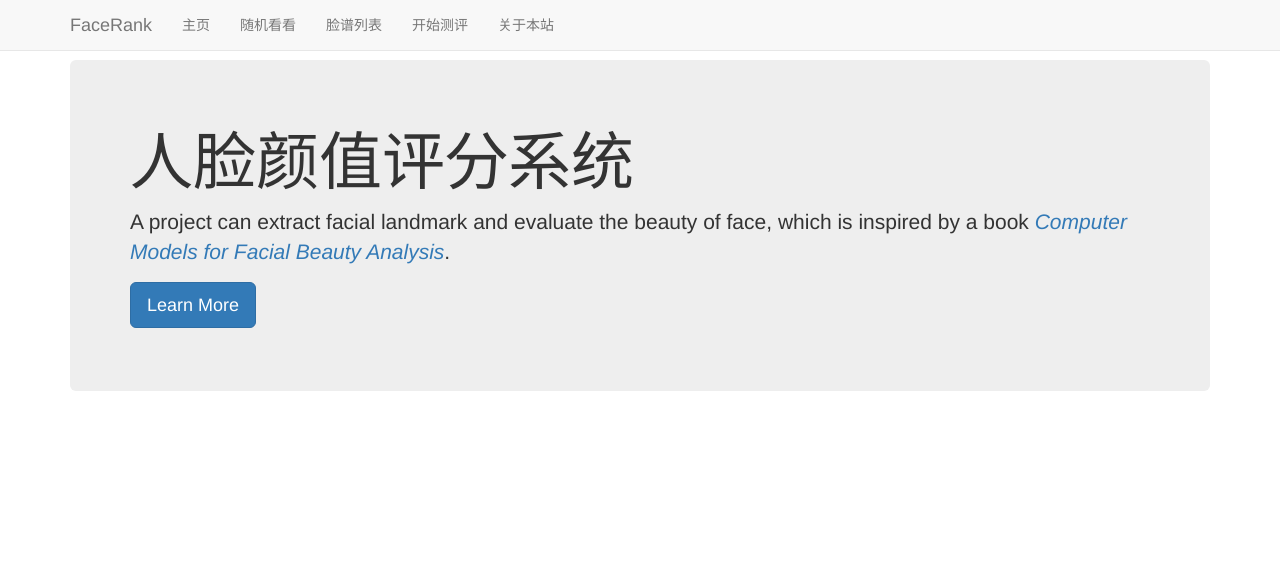
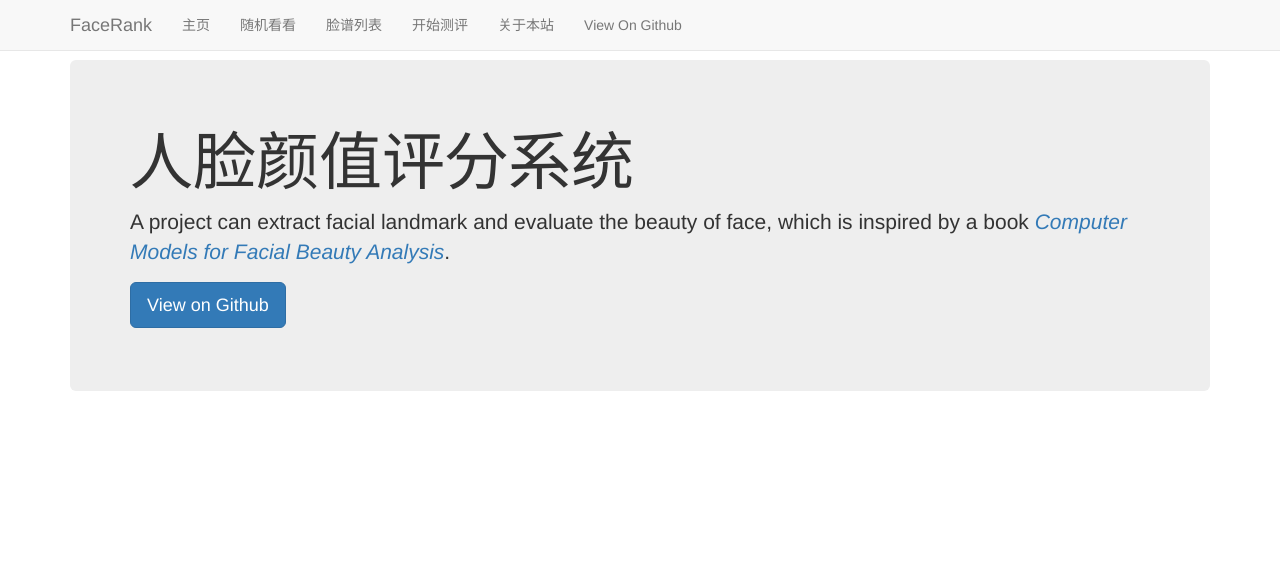
Before and after one commit to pwfee/FaceRank, a Django app: page / in a window 1280 px wide. Shown: the top 568 px of the page. Run offline with Django 3.2, Linux system fonts and the light colour scheme; parts of the project's set-up code (start-up, migrations or seed data) failed here and were passed over; some libraries are stand-ins or nearby versions.

Commit message:
[A] add text "view on Github"

```diff
--- a/webapp/templates/base.html
+++ b/webapp/templates/base.html
@@ -32,6 +32,7 @@
                         <li><a href="/list">脸谱列表</a></li>
                         <li><a href="/judge">开始测评</a></li>
                         <li><a href="/about">关于本站</a></li>
+                        <li><a href="https://github.com/pwfee/FaceRank" target="_blank">View On Github</a></li>
                     </ul>
                 </div><!--/.nav-collapse -->
             </div>
--- a/webapp/templates/index.html
+++ b/webapp/templates/index.html
@@ -7,6 +7,6 @@
             <p>A project can extract facial landmark and evaluate the beauty of face, which is inspired by a book
                 <a href="http://www.springer.com/gp/book/9783319325965" target="_blank"> <i>Computer Models for Facial Beauty Analysis</i></a>.
             </p>
-            <p><a class="btn btn-primary btn-lg" href="/face" role="button">Learn More</a></p>
+            <p><a class="btn btn-primary btn-lg" href="https://github.com/pwfee/FaceRank" target="_blank" role="button">View on Github</a></p>
         </div>
 {% endblock %}
```
